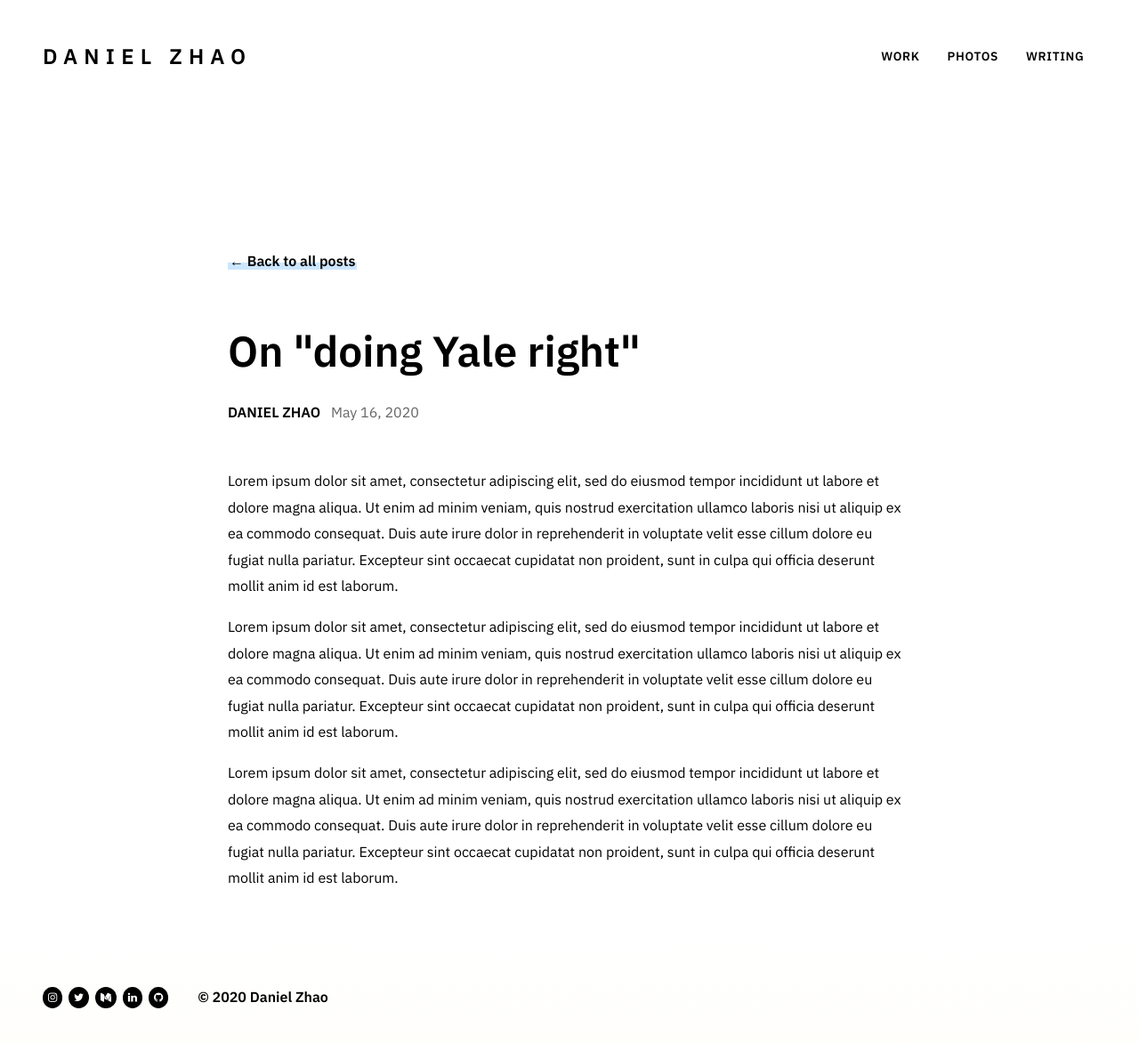
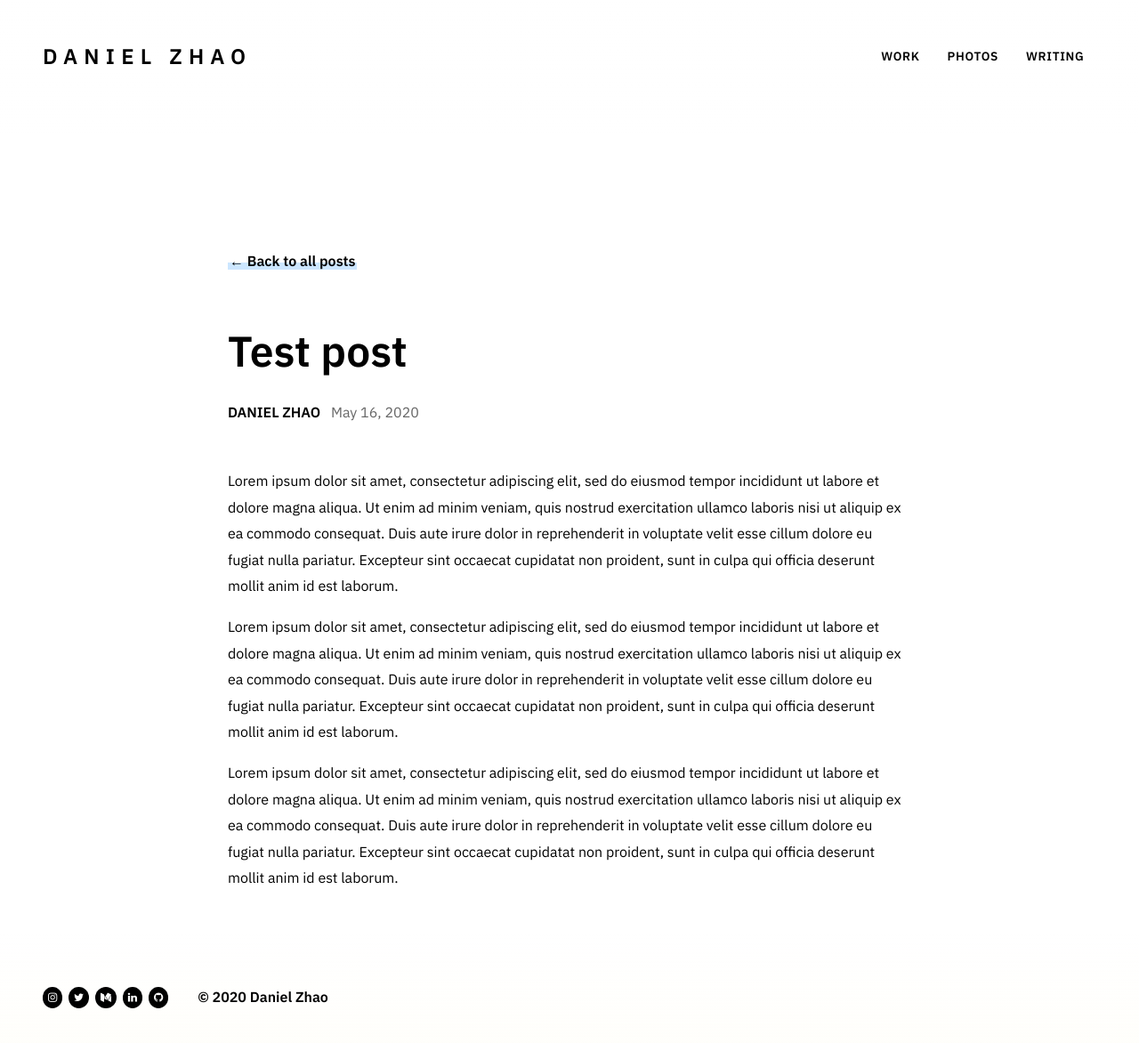
Before and after one commit to iamdanzhao/iamdanzhao.github.io, a Jekyll site: the page built from _posts/2020-05-16-doing-yale-right.md, in a window 1280 px wide and 1200 px high. Shown: the top 1172 px of the window at 89% size. Built offline with Jekyll 4.4.1, drawn with Linux system fonts in a browser that asks for light colours.

Commit message:
update profile

```diff
--- a/_posts/2020-05-16-doing-yale-right.md
+++ b/_posts/2020-05-16-doing-yale-right.md
@@ -1,5 +1,5 @@
 ---
-title: On "doing Yale right"
+title: Test post
 author: Daniel Zhao
 blurb: Don't get your hopes up, this is just filler text for now
 layout: blog
```
Also changed, not shown: 1 other file.
